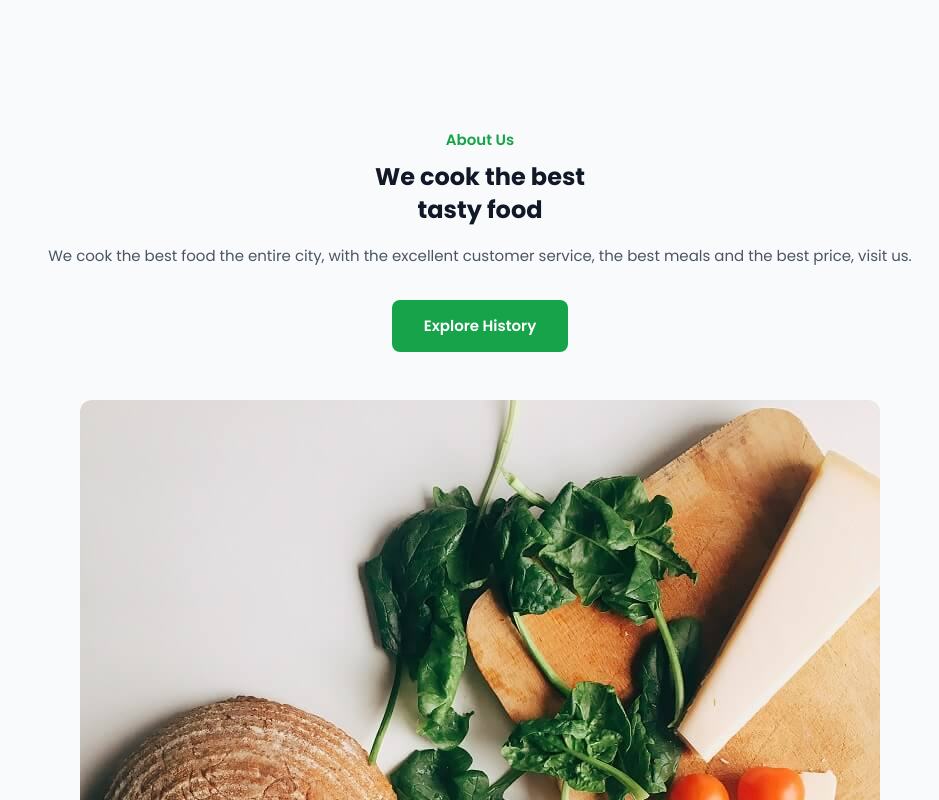
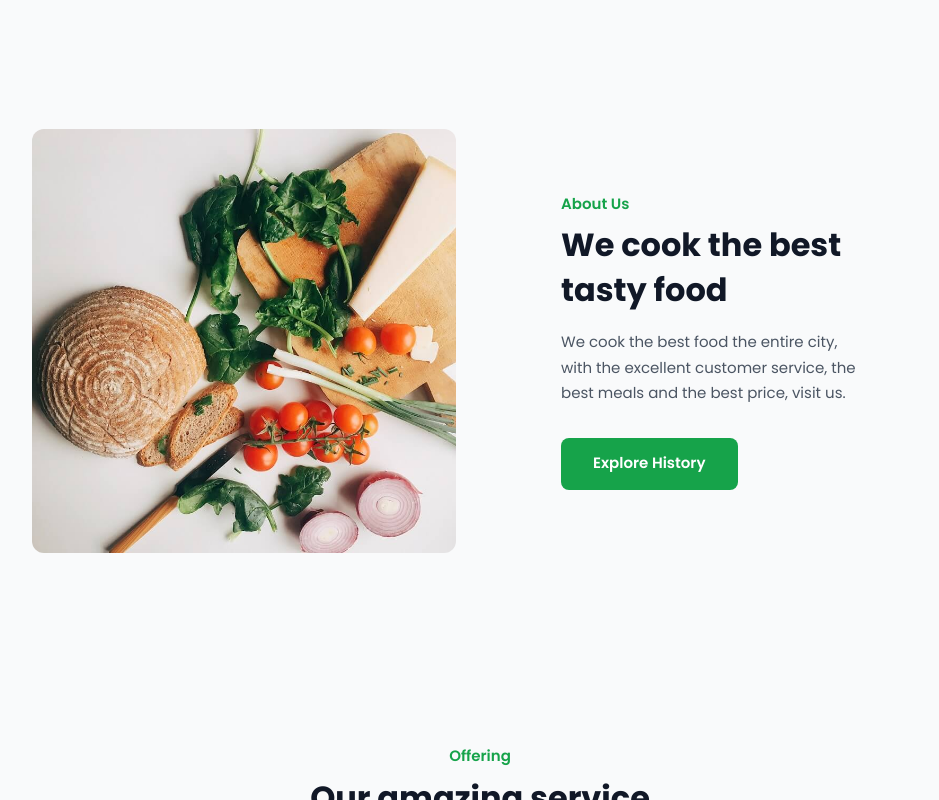
Before and after one commit to fajarfadillahh/tasty-restaurant-react-tailwind, a React (Vite) app: page / in a window 1280 px wide. Shown: the part 620-1420 px from the top of the page, without its empty margins (160-1099 px from the left). Built offline with nearby package versions, Linux system fonts and the light colour scheme.

Commit message:
responsive About.jsx

```diff
--- a/src/assets/styles/_reusables.css
+++ b/src/assets/styles/_reusables.css
@@ -7,7 +7,7 @@
     @apply pb-2 text-[15px] font-semibold text-green-600;
   }
   .section-title {
-    @apply pb-4 text-[24px] font-bold leading-[1.4] text-gray-900;
+    @apply pb-4 text-[24px] font-bold leading-[1.4] text-gray-900 md:text-[32px];
   }
   .section-text {
     @apply pb-8 text-[15px] leading-[1.7] text-gray-600;
--- a/src/parts/Homepage/About.jsx
+++ b/src/parts/Homepage/About.jsx
@@ -6,13 +6,13 @@ import Button from "../../components/Button";
 export default function About() {
   return (
     <section className="about section">
-      <div className="about__container container grid gap-12">
-        <div className="about__data justify-self-center text-center">
+      <div className="about__container container grid gap-12 sm:grid-cols-2 sm:items-center lg:max-w-4xl">
+        <div className="about__data justify-self-center text-center sm:text-left">
           <p className="about__subtitle section-subtitle">About Us</p>
           <h1 className="about__title section-title">
             We cook the best <br /> tasty food
           </h1>
-          <p className="about__text section-text">
+          <p className="about__text section-text md:max-w-[310px]">
             We cook the best food the entire city, with the excellent customer
             service, the best meals and the best price, visit us.
           </p>
@@ -23,7 +23,7 @@ export default function About() {
 
         <img
           src={AboutImg}
-          className="justify-self-center rounded-xl"
+          className="justify-self-center rounded-xl sm:-order-1"
           alt="about image"
         />
       </div>
```
